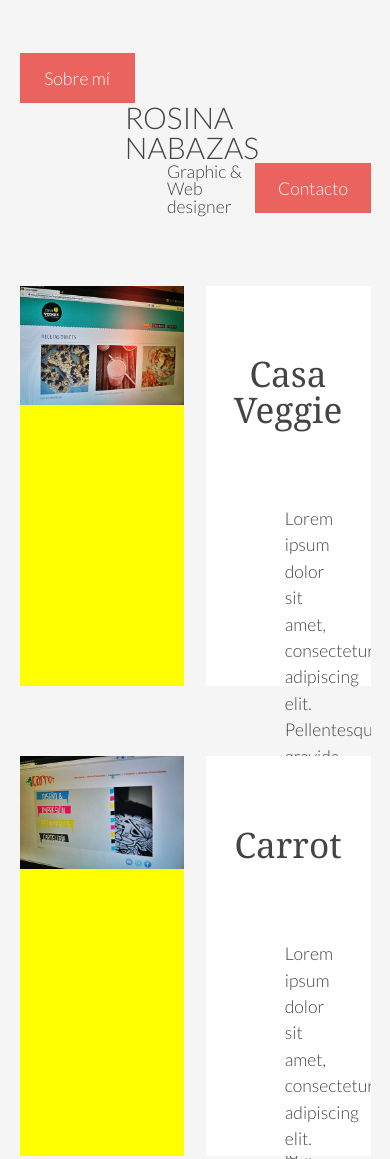
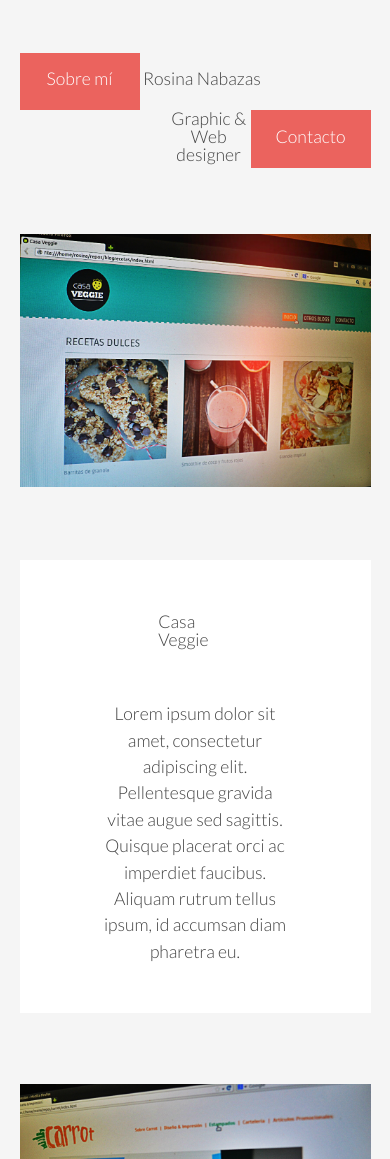
Before and after one commit to rosinanabazas/personal-site, a plain HTML site: page index.html in a window 390 px wide. Shown: the top 1159 px of the page. Drawn offline with Linux system fonts and the light colour scheme.

Commit message:
adding texts

```diff
--- a/css/main.css
+++ b/css/main.css
@@ -7,7 +7,7 @@ body {
   color: #444;
   background-color: #f5f5f5;
 }
-h1 {
+h2 {
   font-family: 'Noto Serif', serif;
   font-size: 2em;
   text-align: center;
@@ -25,24 +25,40 @@ a {
 
 /*header*/
 
+header p {
+  text-align: center;
+  width: 500px;
+  margin: 0 auto;
+}
+h1.name {
+  font-size: 1.7em;
+  text-transform: uppercase;
+}
+h1 {
+  width: 21%;
+  margin: 0 auto;
+}
 #main-nav li {
   display: inline-block;
 }
 .button-left,
 .button-right {
-  background-color: #eb635e;
-  width: 80px;
-  height: 15px;
-  padding: 1em;
   text-align: center;
 }
 .button-right {
   float: right;
 }
-.name {
-  font-size: 1.7em;
-  margin-left: 30%;
-  text-transform: uppercase;
+.button-left a,
+.button-right a {
+  background-color: #eb635e;
+  padding-top: 1em;
+  width: 120px;
+  height: 40px;
+  display: block;
+}
+.button-left a:hover,
+.button-right a:hover{
+  background-color: #5CBDBD;
 }
 #main-nav p {
   margin-left: 42%;
@@ -50,26 +66,37 @@ a {
 }
 
 /*content*/
+.container-left a:hover {
+  opacity: 0.9;
+}
+.github-icon {
+  margin: 0 auto;
+  color:#444;
+  font-size: 0.7em;
+  text-align: center;
 
+}
+.github-icon img{
+    padding-right: 6px;
+}
+.container-right,
 .container-left {
   width: 47%;
-  height: 400px; /*CHEQUEAR*/
+  height: 400px;
+  margin-top: 4em;
+}
+.container-left {
   float: left;
-  margin-top: 4em;
-  background-color: yellow;
 }
 .container-left img {
-  width: 100%;
+  height: 100%;
 }
 .container-right {
-  width: 47%;
-  height: 400px; /*CHEQUEAR*/
   background-color: white;
   float: right;
-  margin-top: 4em;
 }
 .container-right p {
-  margin: 4.5em;
+  margin: 3em 4.5em;
   line-height: 1.5em;
   text-align: center;
 }
@@ -85,7 +112,7 @@ a {
   color: white;
   line-height: 1.5em;
   text-align: center;
-  margin: 1em 10em;
+  margin: 0 10em;
 }
 #about-img {
   margin-bottom: 30px;
@@ -93,7 +120,7 @@ a {
   box-shadow: 0px 0px 0px 10px #FFF, 0px 0px 0px 11px #BBB;
   margin: 5% 41%;
 }
-h1.about  {
+h2.about  {
   color: white;
 }
 .wrapper-contact {
@@ -106,6 +133,9 @@ h1.about  {
    margin: 3em 0;
    text-align: center;
 }
+
+/*footer*/
+
 .wrapper-contact p {
   font-size: 1.1em;
   color: white;
@@ -141,6 +171,26 @@ li.github {
 li.instagram {
   background-position: 112px 0;
 }
-li.skype {
+li.twitter {
   background-position: 50px 0;
 }
+
+
+/* Media Queries */
+@media screen and (max-width: 974px) {
+  .container-right,
+  .container-left {
+    float: none;
+    width: 100%;
+  }
+  .container-left img {
+    width: 100%;
+    height: auto;
+  }
+  .container-right {
+    padding-top: 3em;
+  }
+  .container-left {
+    height: auto;
+  }
+}
```
